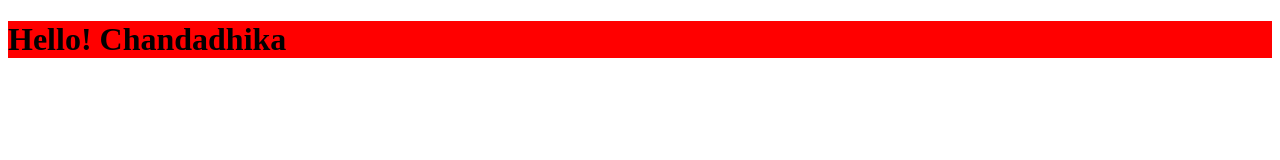
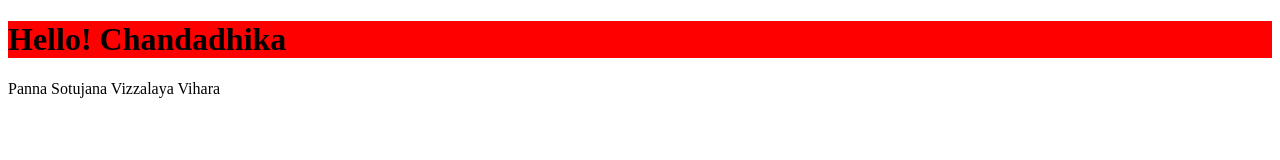
Before and after one commit to Chandadhika/sample, a plain HTML site: page index.html in a window 1280 px wide. Drawn offline with Linux system fonts and the light colour scheme.

```diff
--- a/index.html
+++ b/index.html
@@ -8,5 +8,6 @@
 </head>
 <body>
     <h1> Hello! Chandadhika </h1>
+    <p>Panna Sotujana Vizzalaya Vihara</p>
 </body>
 </html>
```
Also changed, not shown: style.css (line endings or trailing spaces).
